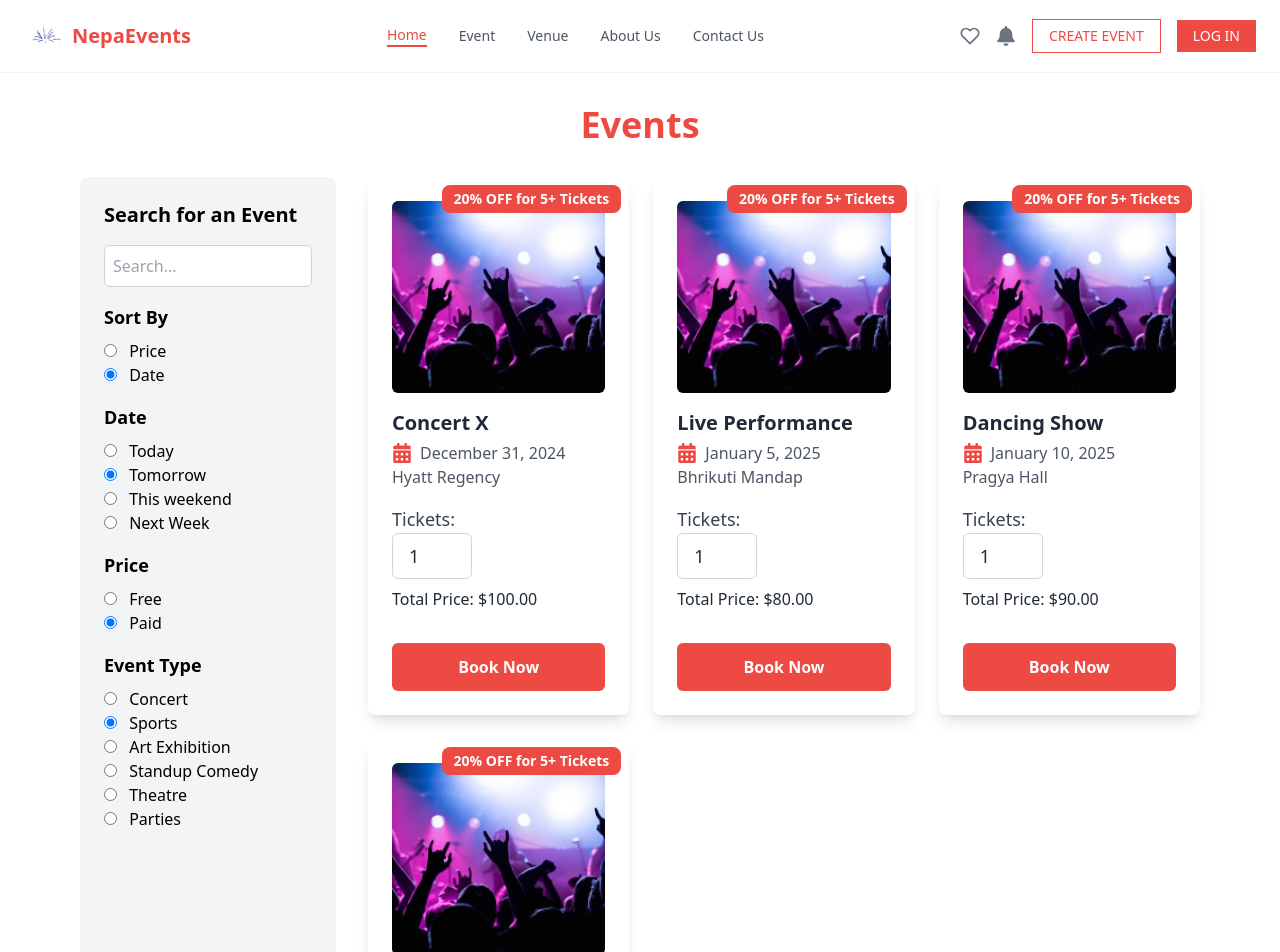
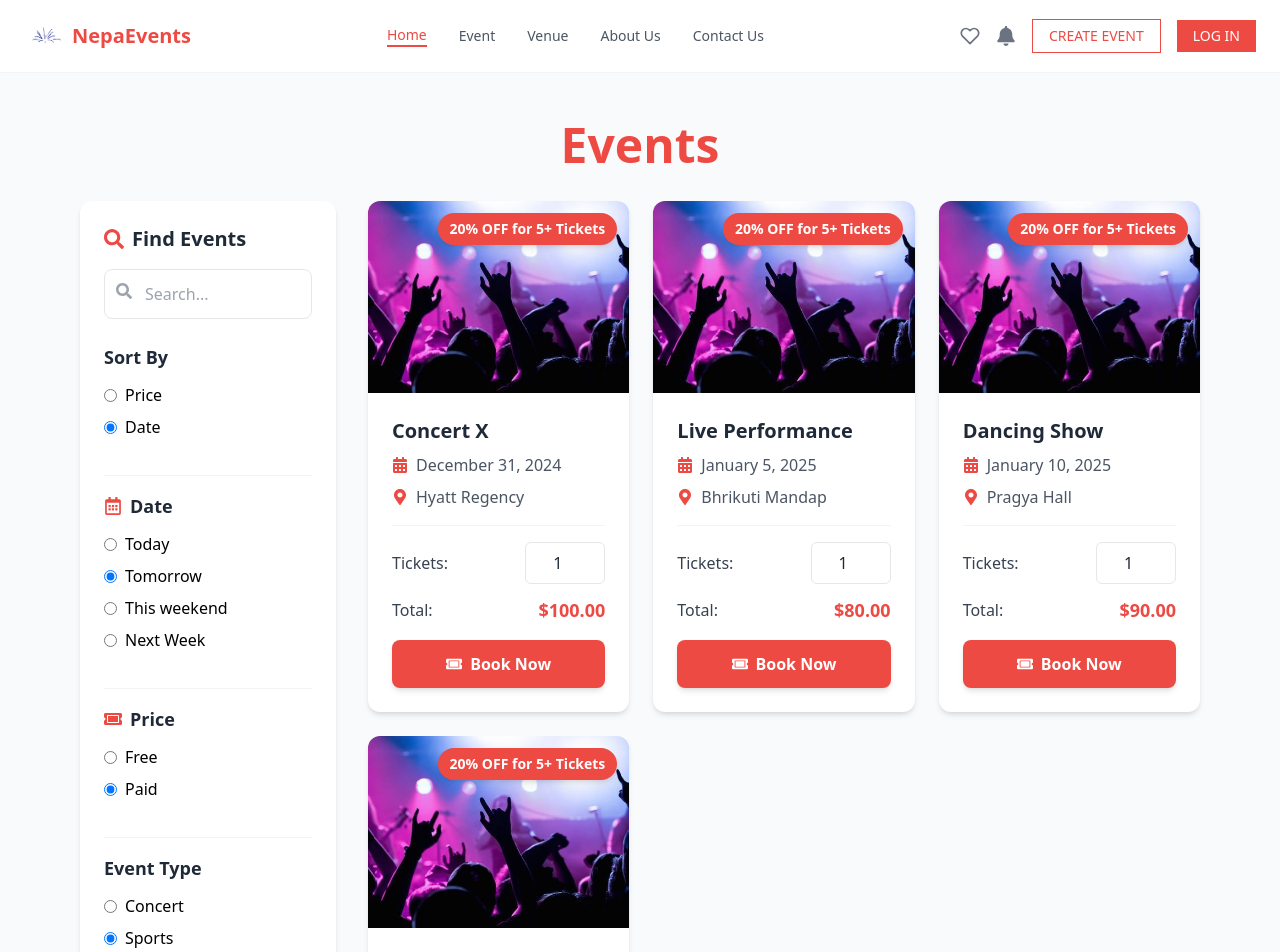
Before and after one commit to swechhyamaharjan/NepaEvents, a React (Vite) app in the folder client/: page /event in a window 1280 px wide. Shown: the top 952 px of the page. Built offline with nearby package versions, Linux system fonts and the light colour scheme; no server answers.

Commit message:
Managed layouts

```diff
--- a/client/src/Components/Users/Event.jsx
+++ b/client/src/Components/Users/Event.jsx
@@ -1,5 +1,5 @@
 import React, { useState } from 'react';
-import { FaCalendarAlt } from 'react-icons/fa';
+import { FaCalendarAlt, FaMapMarkerAlt, FaTicketAlt, FaSearch, FaRegCalendarAlt } from 'react-icons/fa';
 import eventImage from "/public/images/event1.png";
 
 export const Event = () => {
@@ -31,42 +31,118 @@ export const Event = () => {
   const applyGroupDiscount = (ticketCount) => (ticketCount >= 5 ? 20 : 0);
 
   return (
-    <div className="py-8 px-4 md:px-12 lg:px-20">
-      <h2 className="text-4xl font-extrabold text-[#ED4A43] mb-8 text-center">Events</h2>
-      <div className="max-w-7xl mx-auto grid grid-cols-1 md:grid-cols-12 gap-8">
+    <div className="bg-gray-50 py-12 px-4 md:px-12 lg:px-20 min-h-screen">
+      <div className="max-w-7xl mx-auto">
+        <h2 className="text-5xl font-extrabold text-[#ED4A43] mb-8 text-center relative">
+          <span className="relative inline-block">
+            Events
+          </span>
+        </h2>
+
+        <div className="grid grid-cols-1 md:grid-cols-12 gap-8">
           {/* Sidebar */}
-        <div className="md:col-span-3 bg-gray-100 p-6 rounded-lg">
-          <h3 className="text-xl font-bold mb-4">Search for an Event</h3>
-          <input type="text" placeholder="Search..." className="w-full p-2 border border-gray-300 rounded-md mb-4" />
-
-          <h3 className="text-lg font-semibold mb-2">Sort By</h3>
-          <div className="mb-4">
-            <label className="block"><input type="radio" name="sort" className="mr-2" /> Price</label>
-            <label className="block"><input type="radio" name="sort" className="mr-2" checked /> Date</label>
+          <div className="md:col-span-3 bg-white p-6 rounded-xl shadow-md">
+            <div className="mb-6">
+              <h3 className="text-xl font-bold mb-4 text-gray-800 flex items-center">
+                <FaSearch className="mr-2 text-[#ED4A43]" />
+                Find Events
+              </h3>
+              <div className="relative">
+                <input
+                  type="text"
+                  placeholder="Search..."
+                  className="w-full p-3 pl-10 border border-gray-200 rounded-lg focus:outline-none focus:ring-2 focus:ring-[#ED4A43] focus:border-transparent"
+                />
+                <FaSearch className="absolute left-3 top-3.5 text-gray-400" />
+              </div>
             </div>
 
-          <h3 className="text-lg font-semibold mb-2">Date</h3>
-          <div className="mb-4">
-            <label className="block"><input type="radio" name="date" className="mr-2" /> Today</label>
-            <label className="block"><input type="radio" name="date" className="mr-2" checked /> Tomorrow</label>
-            <label className="block"><input type="radio" name="date" className="mr-2" /> This weekend</label>
-            <label className="block"><input type="radio" name="date" className="mr-2" /> Next Week</label>
+            <div className="space-y-5 divide-y divide-gray-100">
+              <div className="pb-4">
+                <h3 className="text-lg font-semibold mb-3 text-gray-800">Sort By</h3>
+                <div className="space-y-2">
+                  <label className="flex items-center cursor-pointer">
+                    <input type="radio" name="sort" className="form-radio text-[#ED4A43] mr-2" />
+                    <span>Price</span>
+                  </label>
+                  <label className="flex items-center cursor-pointer">
+                    <input type="radio" name="sort" className="form-radio text-[#ED4A43] mr-2" defaultChecked />
+                    <span>Date</span>
+                  </label>
+                </div>
               </div>
 
-          <h3 className="text-lg font-semibold mb-2">Price</h3>
-          <div className="mb-4">
-            <label className="block"><input type="radio" name="price" className="mr-2" /> Free</label>
-            <label className="block"><input type="radio" name="price" className="mr-2" checked /> Paid</label>
+              <div className="py-4">
+                <h3 className="text-lg font-semibold mb-3 text-gray-800 flex items-center">
+                  <FaRegCalendarAlt className="mr-2 text-[#ED4A43]" />
+                  Date
+                </h3>
+                <div className="space-y-2">
+                  <label className="flex items-center cursor-pointer">
+                    <input type="radio" name="date" className="form-radio text-[#ED4A43] mr-2" />
+                    <span>Today</span>
+                  </label>
+                  <label className="flex items-center cursor-pointer">
+                    <input type="radio" name="date" className="form-radio text-[#ED4A43] mr-2" defaultChecked />
+                    <span>Tomorrow</span>
+                  </label>
+                  <label className="flex items-center cursor-pointer">
+                    <input type="radio" name="date" className="form-radio text-[#ED4A43] mr-2" />
+                    <span>This weekend</span>
+                  </label>
+                  <label className="flex items-center cursor-pointer">
+                    <input type="radio" name="date" className="form-radio text-[#ED4A43] mr-2" />
+                    <span>Next Week</span>
+                  </label>
+                </div>
               </div>
 
-          <h3 className="text-lg font-semibold mb-2">Event Type</h3>
-          <div>
-            <label className="block"><input type="radio" name="type" className="mr-2" /> Concert</label>
-            <label className="block"><input type="radio" name="type" className="mr-2" checked /> Sports</label>
-            <label className="block"><input type="radio" name="type" className="mr-2" /> Art Exhibition</label>
-            <label className="block"><input type="radio" name="type" className="mr-2" /> Standup Comedy</label>
-            <label className="block"><input type="radio" name="type" className="mr-2" /> Theatre</label>
-            <label className="block"><input type="radio" name="type" className="mr-2" /> Parties</label>
+              <div className="py-4">
+                <h3 className="text-lg font-semibold mb-3 text-gray-800 flex items-center">
+                  <FaTicketAlt className="mr-2 text-[#ED4A43]" />
+                  Price
+                </h3>
+                <div className="space-y-2">
+                  <label className="flex items-center cursor-pointer">
+                    <input type="radio" name="price" className="form-radio text-[#ED4A43] mr-2" />
+                    <span>Free</span>
+                  </label>
+                  <label className="flex items-center cursor-pointer">
+                    <input type="radio" name="price" className="form-radio text-[#ED4A43] mr-2" defaultChecked />
+                    <span>Paid</span>
+                  </label>
+                </div>
+              </div>
+
+              <div className="pt-4">
+                <h3 className="text-lg font-semibold mb-3 text-gray-800">Event Type</h3>
+                <div className="space-y-2">
+                  <label className="flex items-center cursor-pointer">
+                    <input type="radio" name="type" className="form-radio text-[#ED4A43] mr-2" />
+                    <span>Concert</span>
+                  </label>
+                  <label className="flex items-center cursor-pointer">
+                    <input type="radio" name="type" className="form-radio text-[#ED4A43] mr-2" defaultChecked />
+                    <span>Sports</span>
+                  </label>
+                  <label className="flex items-center cursor-pointer">
+                    <input type="radio" name="type" className="form-radio text-[#ED4A43] mr-2" />
+                    <span>Art Exhibition</span>
+                  </label>
+                  <label className="flex items-center cursor-pointer">
+                    <input type="radio" name="type" className="form-radio text-[#ED4A43] mr-2" />
+                    <span>Standup Comedy</span>
+                  </label>
+                  <label className="flex items-center cursor-pointer">
+                    <input type="radio" name="type" className="form-radio text-[#ED4A43] mr-2" />
+                    <span>Theatre</span>
+                  </label>
+                  <label className="flex items-center cursor-pointer">
+                    <input type="radio" name="type" className="form-radio text-[#ED4A43] mr-2" />
+                    <span>Parties</span>
+                  </label>
+                </div>
+              </div>
             </div>
           </div>
 
@@ -79,40 +155,66 @@ export const Event = () => {
               const totalPrice = ticketCount * event.price * (1 - finalDiscount / 100);
 
               return (
-              <div key={event.id} className="bg-white p-6 rounded-lg shadow-lg hover:shadow-xl transition-shadow relative">
-                <div className="absolute top-2 right-2 bg-[#ED4A43] text-white text-sm font-semibold py-1 px-3 rounded-lg">
+                <div key={event.id} className="bg-white rounded-xl overflow-hidden shadow-md hover:shadow-xl transition-shadow duration-300 relative group">
+                  {/* Discount Badge */}
+                  <div className="absolute top-3 right-3 bg-[#ED4A43] text-white text-sm font-semibold py-1.5 px-3 rounded-full z-10 shadow-md">
                     20% OFF for 5+ Tickets
                   </div>
-                <div className="w-full h-48 mb-4">
-                  <img src={event.img} alt={event.name} className="w-full h-full object-cover rounded-md" />
+
+                  {/* Image Container */}
+                  <div className="relative h-48 overflow-hidden">
+                    <img
+                      src={event.img}
+                      alt={event.name}
+                      className="w-full h-full object-cover transition-transform duration-500 group-hover:scale-105"
+                    />
+                    <div className="absolute inset-0 bg-gradient-to-t from-black/50 to-transparent opacity-0 group-hover:opacity-100 transition-opacity duration-300"></div>
                   </div>
-                <div className="mb-4">
-                  <h3 className="text-xl font-semibold text-gray-800 mb-1">{event.name}</h3>
-                  <div className="flex items-center space-x-2 text-gray-600">
-                    <FaCalendarAlt className="text-xl text-[#ED4A43]" />
+
+                  {/* Content */}
+                  <div className="p-6">
+                    <h3 className="text-xl font-bold text-gray-800 mb-2 group-hover:text-[#ED4A43] transition-colors duration-300">{event.name}</h3>
+
+                    <div className="space-y-2 mb-4">
+                      <div className="flex items-center text-gray-600">
+                        <FaCalendarAlt className="text-[#ED4A43] mr-2" />
                         <p>{event.date}</p>
                       </div>
-                  <p className="text-md text-gray-600">{event.location}</p>
+                      <div className="flex items-center text-gray-600">
+                        <FaMapMarkerAlt className="text-[#ED4A43] mr-2" />
+                        <p>{event.location}</p>
                       </div>
-                <div className="mb-4">
-                  <label className="block text-lg font-medium text-gray-700">Tickets:</label>
+                    </div>
+
+                    <div className="pt-4 border-t border-gray-100">
+                      <div className="flex items-center justify-between mb-3">
+                        <label className="font-medium text-gray-700">Tickets:</label>
                         <input
                           type="number"
                           min="1"
                           value={ticketCount}
                           onChange={(e) => handleTicketChange(event.id, parseInt(e.target.value))}
-                    className="w-20 px-4 py-2 border border-gray-300 rounded-md text-lg text-gray-800"
+                          className="w-20 px-3 py-2 border border-gray-200 rounded-md text-gray-800 text-center focus:outline-none focus:ring-2 focus:ring-[#ED4A43] focus:border-transparent"
                         />
-                  <p className="mt-2 text-md text-gray-800">Total Price: ${totalPrice.toFixed(2)}</p>
                       </div>
-                <button className="w-full px-8 py-3 bg-[#ED4A43] hover:bg-[#D43C35] text-white font-semibold rounded-md mt-4">
+
+                      <div className="flex items-center justify-between mb-4">
+                        <span className="font-medium text-gray-700">Total:</span>
+                        <span className="text-lg font-bold text-[#ED4A43]">${totalPrice.toFixed(2)}</span>
+                      </div>
+
+                      <button className="w-full py-3 bg-[#ED4A43] hover:bg-[#D43C35] text-white font-semibold rounded-lg shadow-md hover:shadow-lg transition-all duration-300 flex items-center justify-center">
+                        <FaTicketAlt className="mr-2" />
                         Book Now
                       </button>
+                    </div>
+                  </div>
                 </div>
               );
             })}
           </div>
         </div>
       </div>
+    </div>
   );
 };
```
Lines whose indentation alone changed are shown as unchanged.
